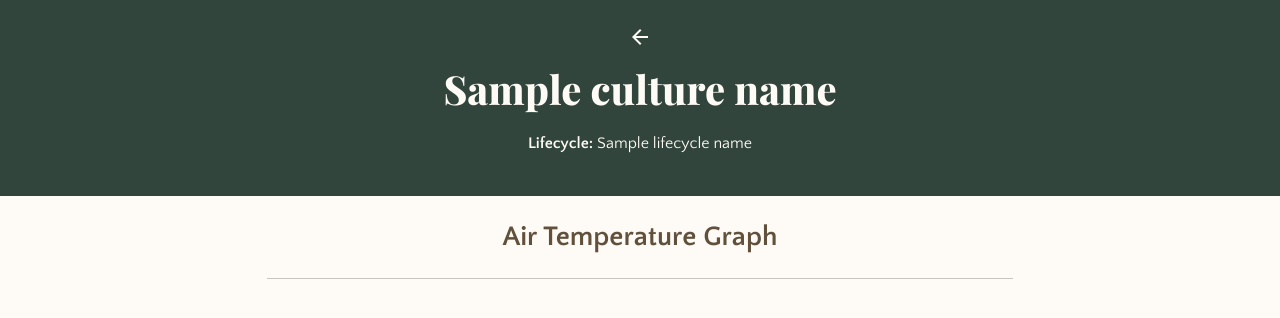
After one commit to luanakimley/GreenhouseManagementSystem, a Flask app: template webserver/templates/temp_graph.html in a window 1280 px wide. The commit adds this page. Shown: the top 318 px of the page. Run offline with Flask 2, Linux system fonts and the light colour scheme; the template is opened without the code that fills it: most values are stand-ins (such as "Sample title", 1, 10 or a date in 2020); some libraries are stand-ins or nearby versions; some web fonts are replaced.

Commit message:
:lipstick: Graph page layout done

```diff
--- a/webserver/application.py
+++ b/webserver/application.py
@@ -338,5 +338,41 @@ def notifications():
     return render_template("notifications.html")
 
 
+@app.route("/temp_graph")
+def temp_graph():
+    cursor = mysql.connection.cursor()
+    cursor.execute("select name from culture where culture_id=(select culture_id from ucl where users_id=%s limit 1)",
+                   [session["users_id"]])
+    culture_name = cursor.fetchall()[0][0]
+
+    cursor.execute("select name from lifecycle where lifecycle_id=%s", [session["UCL"][0][3]])
+    lifecycle_name = cursor.fetchall()[0][0]
+    return render_template("temp_graph.html", culture_name=culture_name, lifecycle_name=lifecycle_name)
+
+
+@app.route("/humidity_graph")
+def humidity_graph():
+    cursor = mysql.connection.cursor()
+    cursor.execute("select name from culture where culture_id=(select culture_id from ucl where users_id=%s limit 1)",
+                   [session["users_id"]])
+    culture_name = cursor.fetchall()[0][0]
+
+    cursor.execute("select name from lifecycle where lifecycle_id=%s", [session["UCL"][0][3]])
+    lifecycle_name = cursor.fetchall()[0][0]
+    return render_template("humidity_graph.html", culture_name=culture_name, lifecycle_name=lifecycle_name)
+
+
+@app.route("/ph_graph")
+def ph_graph():
+    cursor = mysql.connection.cursor()
+    cursor.execute("select name from culture where culture_id=(select culture_id from ucl where users_id=%s limit 1)",
+                   [session["users_id"]])
+    culture_name = cursor.fetchall()[0][0]
+
+    cursor.execute("select name from lifecycle where lifecycle_id=%s", [session["UCL"][0][3]])
+    lifecycle_name = cursor.fetchall()[0][0]
+    return render_template("ph_graph.html", culture_name=culture_name, lifecycle_name=lifecycle_name)
+
+
 if __name__ == '__main__':
     app.run()
--- /dev/null
+++ b/webserver/templates/temp_graph.html
@@ -0,0 +1,18 @@
+{% extends "layout.html" %}
+{% block body %}
+<script src="static/js/main.js"></script>
+<div class="header">
+    <a class="back-button-edit" href="/">
+        <span class="material-icons material-symbols-outlined mb-3">arrow_back</span>
+    </a>
+    <h1>{{ culture_name }}</h1>
+    <p><strong>Lifecycle: </strong>{{ lifecycle_name }}</p>
+</div>
+<div class="range-form-title h3 text-center mt-4">
+    Air Temperature Graph
+</div>
+<div class="d-grid gap-2 col-7 mx-auto text-center">
+    <hr>
+    <div id="temp-graph"></div>
+</div>
+{% endblock %}
```
Also changed, not shown: webserver/templates/humidity_graph.html (added, +17 -0 lines), webserver/templates/monitoring.html (+21 -7 lines), webserver/templates/ph_graph.html (added, +17 -0 lines).
